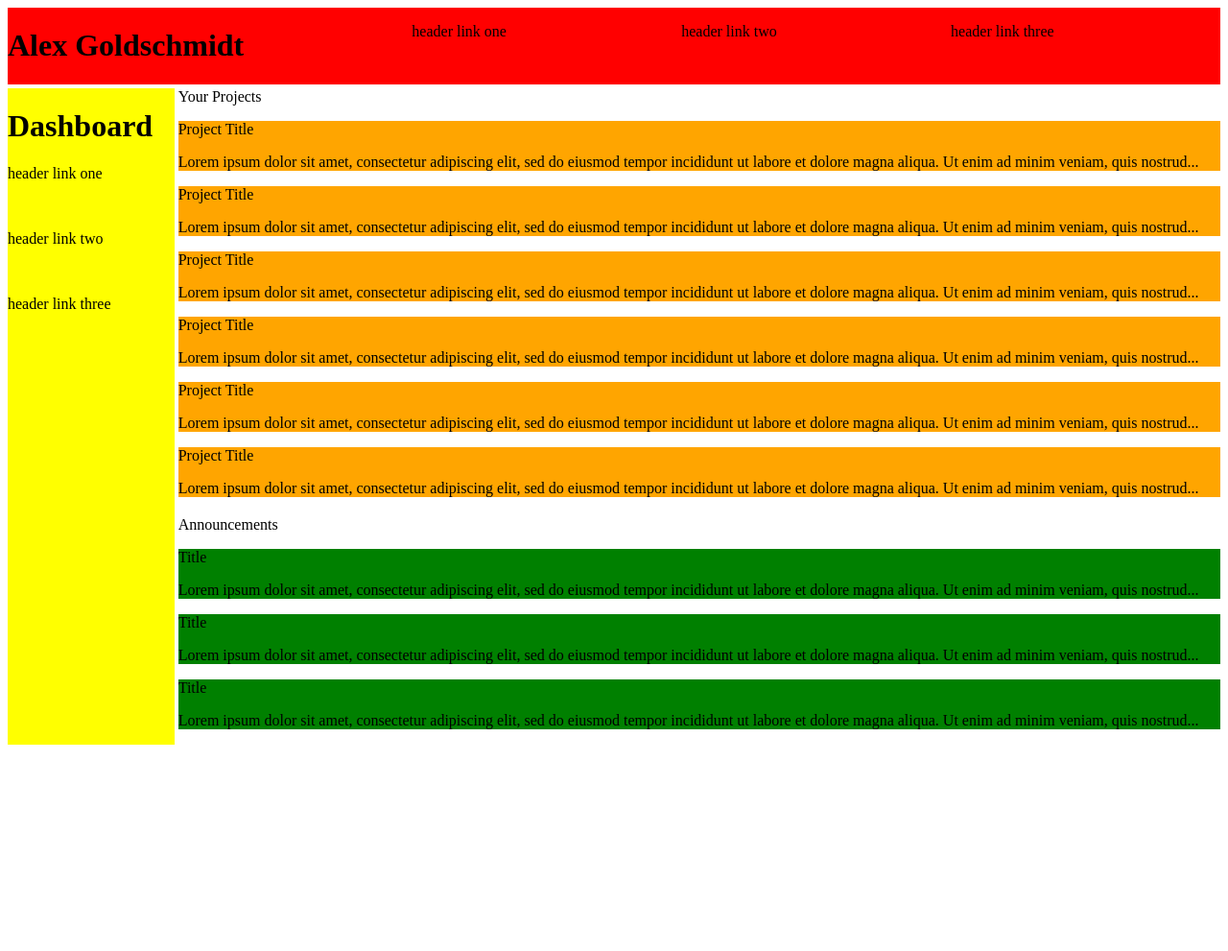
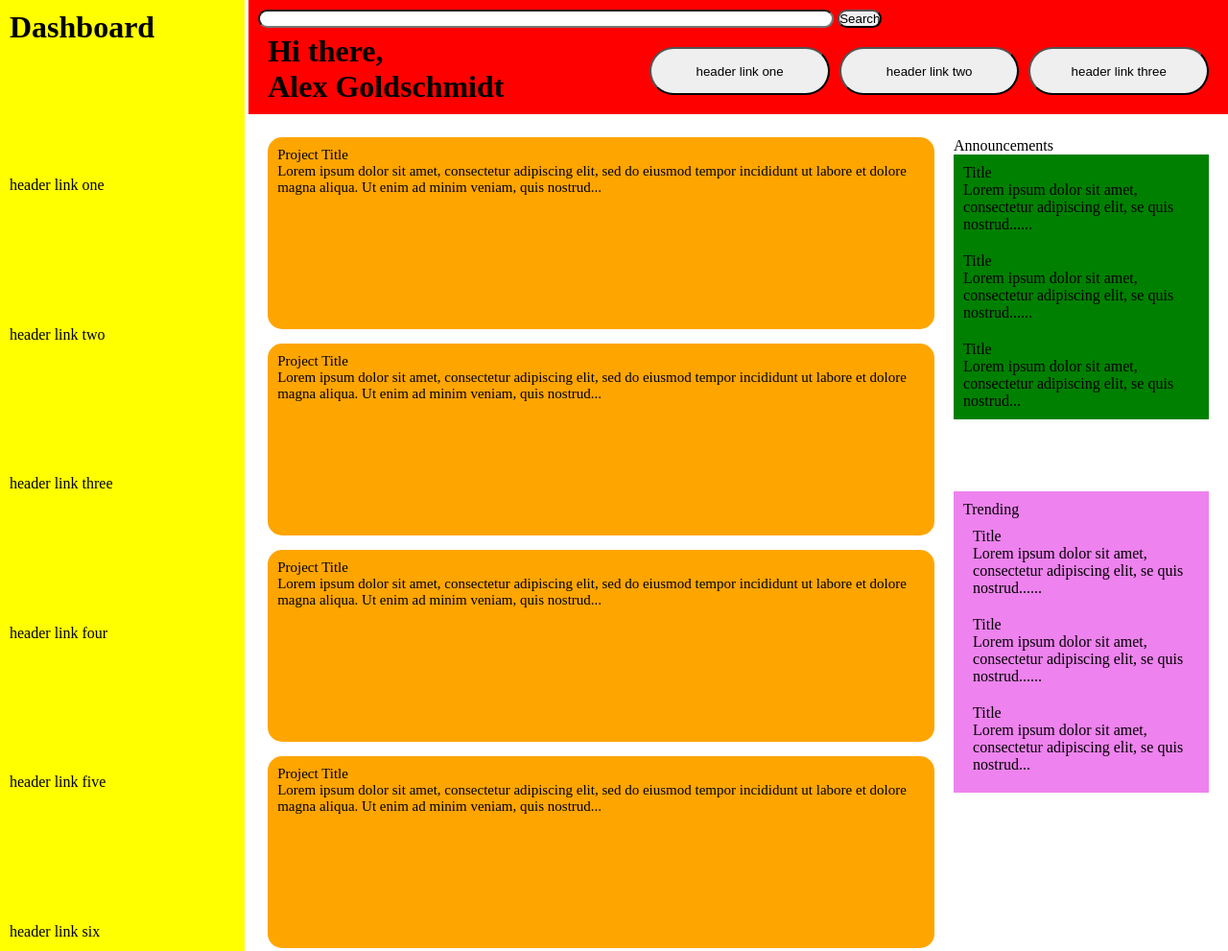
Before and after one commit to alex-goldschmidt/Dashboard-Portfolio, a plain HTML site: page index.html in a window 1280 px wide. Shown: the top 991 px of the page at 96% size. Before the commit the page ends 800 px from the top, so only its background shows below. Drawn offline with Linux system fonts and the light colour scheme.

Commit message:
Create full portfolio outline

```diff
--- a/index.html
+++ b/index.html
@@ -12,27 +12,40 @@
 <div class="container">
 
     <div class="header">
-       <h1>Alex Goldschmidt</h1>
+        <label for="site-search"></label>
+        <input type="search" id="site-search" name="q">
+        <button>Search</button>
+
         <div class="menu">
+            <h1>Hi there,<br>Alex Goldschmidt</h1>
             <ul>
-                <li>header link one</li>
-                <li>header link two</li>
-                <li>header link three</li>
+             <button>  <li>header link one</li> </button>
+             <button>  <li>header link two</li> </button>
+             <button>  <li>header link three</li> </button>
             </ul>
         </div>
     </div>
 
     <div class="sidebar">
-        <h1>Dashboard</h1>
         <ul>
-            <li>header link one</li>
-            <li>header link two</li>
-            <li>header link three</li>
+            <h1 class="dashboard">Dashboard</h1>
+            <li class="item">header link one</li>
+            <li class="item">header link two</li>
+            <li class="item">header link three</li>
+            <li class="item">header link four</li>
+            <li class="item">header link five</li>
+            <li class="item">header link six</li>
+            <li class="settings">header link seven</li>
+            <li class="settings">header link eight</li>
         </ul>
-      </div>
+    </div>
+
+
+
 
     <div class="main">
-        Your Projects
+
+      <div class="projects-area">
         <div class="project">
           <p class="title">Project Title</p>
           <p>Lorem ipsum dolor sit amet, consectetur adipiscing elit, sed do eiusmod tempor incididunt ut labore et dolore magna aliqua. Ut enim ad minim veniam, quis nostrud...</p>
@@ -57,9 +70,55 @@
           <p class="title">Project Title</p>
           <p>Lorem ipsum dolor sit amet, consectetur adipiscing elit, sed do eiusmod tempor incididunt ut labore et dolore magna aliqua. Ut enim ad minim veniam, quis nostrud...</p>
         </div>
+        </div>
+
+        <div class="announcements"> Announcements
+            <div class="update">
+                <p class="title">Title</p>
+                <p>Lorem ipsum dolor sit amet, consectetur adipiscing elit, se quis nostrud......</p>
+              </div>
+            <div class="update">
+                <p class="title">Title</p>
+                <p>Lorem ipsum dolor sit amet, consectetur adipiscing elit, se quis nostrud......</p>
+              </div>
+            <div class="update">
+                <p class="title">Title</p>
+                <p>Lorem ipsum dolor sit amet, consectetur adipiscing elit, se quis nostrud...</p>
+              </div>
+
+        <div class="trending">Trending
+              <div class="other">
+                <p class="title">Title</p>
+                <p>Lorem ipsum dolor sit amet, consectetur adipiscing elit, se quis nostrud......</p>
+              </div>
+            <div class="other">
+                <p class="title">Title</p>
+                <p>Lorem ipsum dolor sit amet, consectetur adipiscing elit, se quis nostrud......</p>
+              </div>
+            <div class="other">
+                <p class="title">Title</p>
+                <p>Lorem ipsum dolor sit amet, consectetur adipiscing elit, se quis nostrud...</p>
+              </div>
+            </div>
+          </div>
+    </div>
+
+
+    </div>
+
+
+
+
+</body>
+</html>
+
+<!--
+    <div class="nav">
+        <h1>My Projects</h1>
       </div>
 
-      <div class="announcements"> Announcements
+
+    <div class="announcements"> Announcements
         <div class="update">
             <p class="title">Title</p>
             <p>Lorem ipsum dolor sit amet, consectetur adipiscing elit, sed do eiusmod tempor incididunt ut labore et dolore magna aliqua. Ut enim ad minim veniam, quis nostrud...</p>
@@ -73,7 +132,8 @@
             <p>Lorem ipsum dolor sit amet, consectetur adipiscing elit, sed do eiusmod tempor incididunt ut labore et dolore magna aliqua. Ut enim ad minim veniam, quis nostrud...</p>
           </div>
       </div>
-</div>
 
-</body>
-</html>
+      <div class="footer">
+        <p>Copyright © Alex Goldschmidt Portfolio 2021</p>
+    </div>
+-->
--- a/style.css
+++ b/style.css
@@ -1,40 +1,95 @@
 * {
+    margin: 0;
     padding: 0;
+    box-sizing: border-box;
   }
 
   .container {
     display: grid;
+    grid-template-columns: 1fr 4fr;
     gap: 4px;
+  }
+
+  .container div {
+    padding: 10px;
   }
 
   .header {
     background: red;
-    display: grid;
-    grid-template-columns: 1fr 2fr;
-    grid-column: 1 / 3;
+    grid-column: 2 / 3;
+    grid-row: 1 / 2;
+    position: relative;
+    padding: 20px;
+  }
+
+  .menu {
+    position: inherit;
+    margin-top: 10px;
+  }
+
+  .menu h1 {
+    position: absolute;
+    bottom: 0;
   }
 
   .menu ul {
+    list-style-type: none;
     display: grid;
-    grid-template-columns: 1fr 1fr 1fr;
-    list-style-type: none;
+    grid-template-columns: 0.2fr 0.2fr 0.2fr ;
+    justify-content: flex-end;
+    height: 50px;
+    gap: 10px;
+    border-radius: 15px;
+    margin-left: 23px;
   }
 
-.project {
-    background: orange;
+  button {
+    border-radius: 30px;
   }
 
   .sidebar {
     background: yellow;
-    grid-row: 2 / 4 ;
-    gap: 5px;
+    display: grid;
+    grid-column: 1 / 2;
+    grid-row: 1 / 3;
 }
 
 .sidebar ul {
     display: grid;
-    gap: 50px;
+    list-style-type: none;
+}
+
+.main {
+    grid-column: 2 / 3;
+    grid-row: 2 / 3;
+    display: grid;
+    grid-template-columns: 3fr 1.2fr;
+    max-height: 100%;
+}
+
+.projects-area {
+    display: grid;
+    grid-template-columns: repeat(auto-fit, minmax(350px, 1fr));
+    gap: 15px;
+}
+
+.project{
+    font-size: 15px;
+    background: orange;
+    border-radius: 15px;
+    height: 200px;
 }
 
 .update {
     background: green;
 }
+
+input {
+    border-radius: 30px;
+    width: 600px;
+}
+
+.trending {
+    background: violet;
+    margin-top: 75px;
+}
```
Lines whose indentation alone changed are shown as unchanged.
